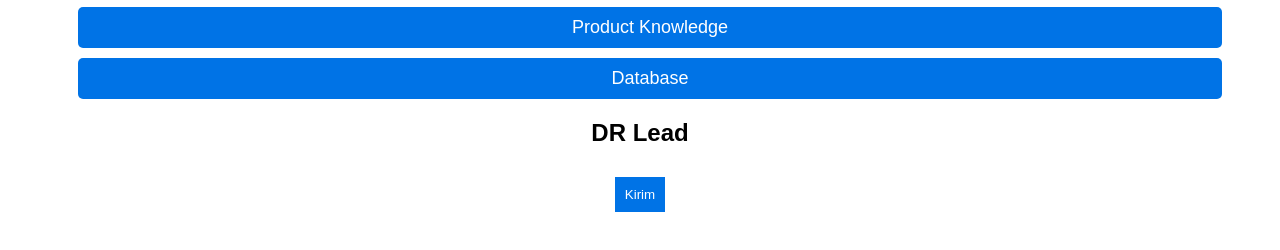
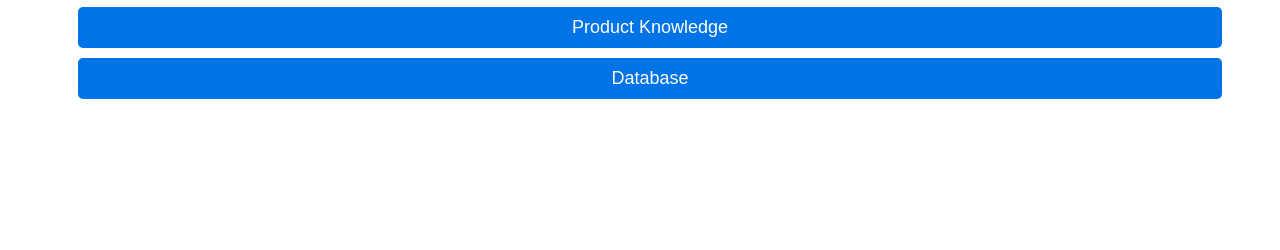
Before and after one commit to bc-legacy/BC-LEGACY, a plain HTML site: page index.html in a window 1280 px wide. Shown: the part 182-432 px from the top of the page. Drawn offline with Linux system fonts and the light colour scheme.

Commit message:
Update index.html

```diff
--- a/index.html
+++ b/index.html
@@ -3,7 +3,7 @@
 <head>
     <meta charset="UTF-8">
     <meta name="viewport" content="width=device-width, initial-scale=1.0">
-    <title>Home</title>
+    <title>BC LEGACY</title>
     <link rel="stylesheet" href="style.css">
     <script src="script.js" defer></script>
 </head>
@@ -16,10 +16,5 @@
             <li><a href="database.html">Database</a></li>
         </ul>
     </nav>
-
-
-    <!-- Tambahan untuk DR Lead -->
-    <h2>DR Lead</h2>
-    <button onclick="kirimData()">Kirim</button>
 </body>
 </html>
```
Lines whose indentation alone changed are shown as unchanged.
